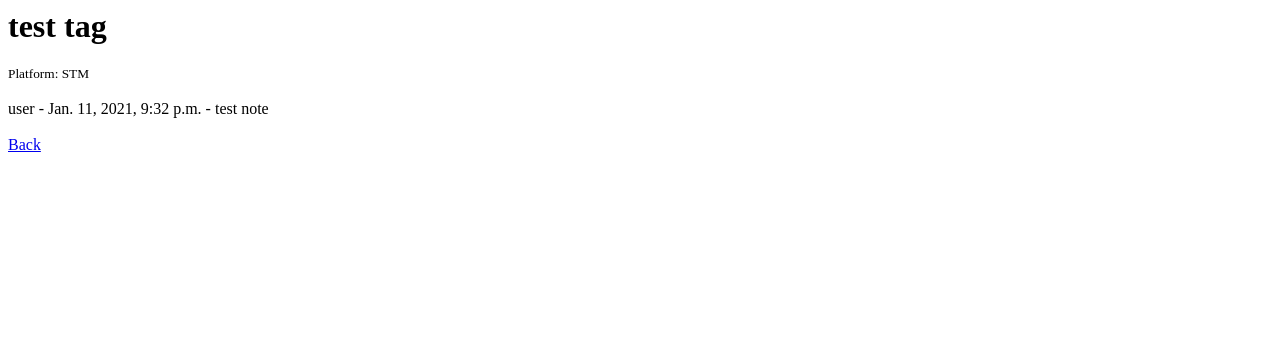
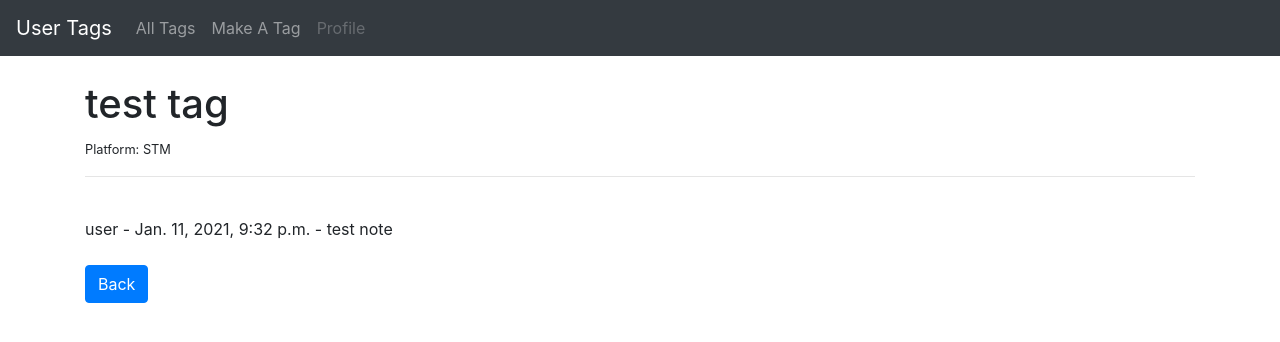
Before and after one commit to Shirazi-Hussein/losttags, a Django app: page /tag/10 in a window 1280 px wide. Shown: the top 342 px of the page. Run offline with Django 3.2, Linux system fonts and the light colour scheme; data comes from the database, SQL or seed files in the repository.

Commit message:
added bootstrap, major views overhaul, major template update

```diff
--- /dev/null
+++ b/droptag/templates/base.html
@@ -0,0 +1,48 @@
+<!doctype html>
+<html lang="en">
+  <head>
+    <!-- Required meta tags -->
+    <meta charset="utf-8">
+    <meta name="viewport" content="width=device-width, initial-scale=1, shrink-to-fit=no">
+
+    <!-- Bootstrap CSS -->
+    <link rel="stylesheet" href="https://cdn.jsdelivr.net/npm/bootstrap@4.5.3/dist/css/bootstrap.min.css" integrity="sha384-TX8t27EcRE3e/ihU7zmQxVncDAy5uIKz4rEkgIXeMed4M0jlfIDPvg6uqKI2xXr2" crossorigin="anonymous">
+
+    <title>{% block title %} User Tags {% endblock %}</title>
+  </head>
+  <body>
+  <nav class="navbar navbar-expand-lg navbar-dark bg-dark">
+  <a class="navbar-brand" href="{% url 'homepage' %}">User Tags</a>
+  <button class="navbar-toggler" type="button" data-toggle="collapse" data-target="#navbarNavAltMarkup" aria-controls="navbarNavAltMarkup" aria-expanded="false" aria-label="Toggle navigation">
+    <span class="navbar-toggler-icon"></span>
+  </button>
+  <div class="collapse navbar-collapse" id="navbarNavAltMarkup">
+    <div class="navbar-nav">
+      <a class="nav-link" href="#">All Tags</a>
+      <a class="nav-link" href="#">Make A Tag</a>
+      <a class="nav-link disabled" href="#" tabindex="-1" aria-disabled="true">Profile</a>
+    </div>
+  </div>
+</nav>
+
+    <br/>
+    <div class="container">
+        {% block content %}
+
+
+        {% endblock %}
+    </div>
+
+    <!-- Optional JavaScript; choose one of the two! -->
+
+    <!-- Option 1: jQuery and Bootstrap Bundle (includes Popper) -->
+    <script src="https://code.jquery.com/jquery-3.5.1.slim.min.js" integrity="sha384-DfXdz2htPH0lsSSs5nCTpuj/zy4C+OGpamoFVy38MVBnE+IbbVYUew+OrCXaRkfj" crossorigin="anonymous"></script>
+    <script src="https://cdn.jsdelivr.net/npm/bootstrap@4.5.3/dist/js/bootstrap.bundle.min.js" integrity="sha384-ho+j7jyWK8fNQe+A12Hb8AhRq26LrZ/JpcUGGOn+Y7RsweNrtN/tE3MoK7ZeZDyx" crossorigin="anonymous"></script>
+
+    <!-- Option 2: jQuery, Popper.js, and Bootstrap JS
+    <script src="https://code.jquery.com/jquery-3.5.1.slim.min.js" integrity="sha384-DfXdz2htPH0lsSSs5nCTpuj/zy4C+OGpamoFVy38MVBnE+IbbVYUew+OrCXaRkfj" crossorigin="anonymous"></script>
+    <script src="https://cdn.jsdelivr.net/npm/popper.js@1.16.1/dist/umd/popper.min.js" integrity="sha384-9/reFTGAW83EW2RDu2S0VKaIzap3H66lZH81PoYlFhbGU+6BZp6G7niu735Sk7lN" crossorigin="anonymous"></script>
+    <script src="https://cdn.jsdelivr.net/npm/bootstrap@4.5.3/dist/js/bootstrap.min.js" integrity="sha384-w1Q4orYjBQndcko6MimVbzY0tgp4pWB4lZ7lr30WKz0vr/aWKhXdBNmNb5D92v7s" crossorigin="anonymous"></script>
+    -->
+  </body>
+</html>
--- a/droptag/templates/tag.html
+++ b/droptag/templates/tag.html
@@ -1,7 +1,19 @@
+{% extends 'base.html' %}
+
+{% block title %}Tag:  {{ tag.username }}{% endblock %}
+
+
+{% block content %}
+
+
 <h1>{{ tag.username }}</h1>
 <small>Platform: {{ tag.platform }}</small><br/>
+<hr>
 <br/>
 {{ tag.user }} - {{ tag.date_filled }} - {{ tag.note }}
 
 <br/><br/>
-<a href="{% url 'home' %}">Back</a>
+<a href="{% url 'homepage' %}" class="btn btn-primary">Back</a>
+
+
+{% endblock %}
```
Also changed, not shown: droptag/templates/index.html (+9 -0 lines).
